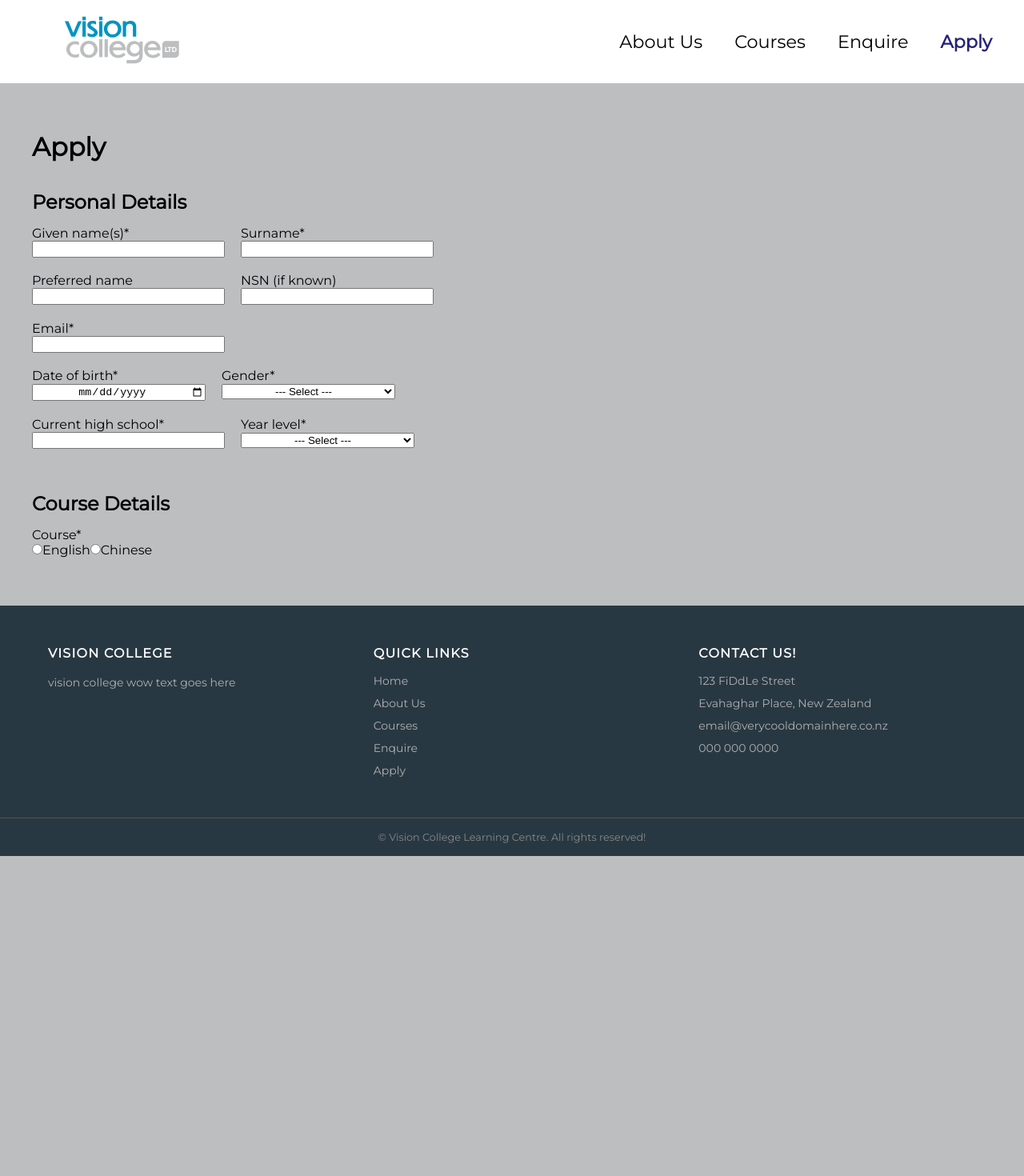
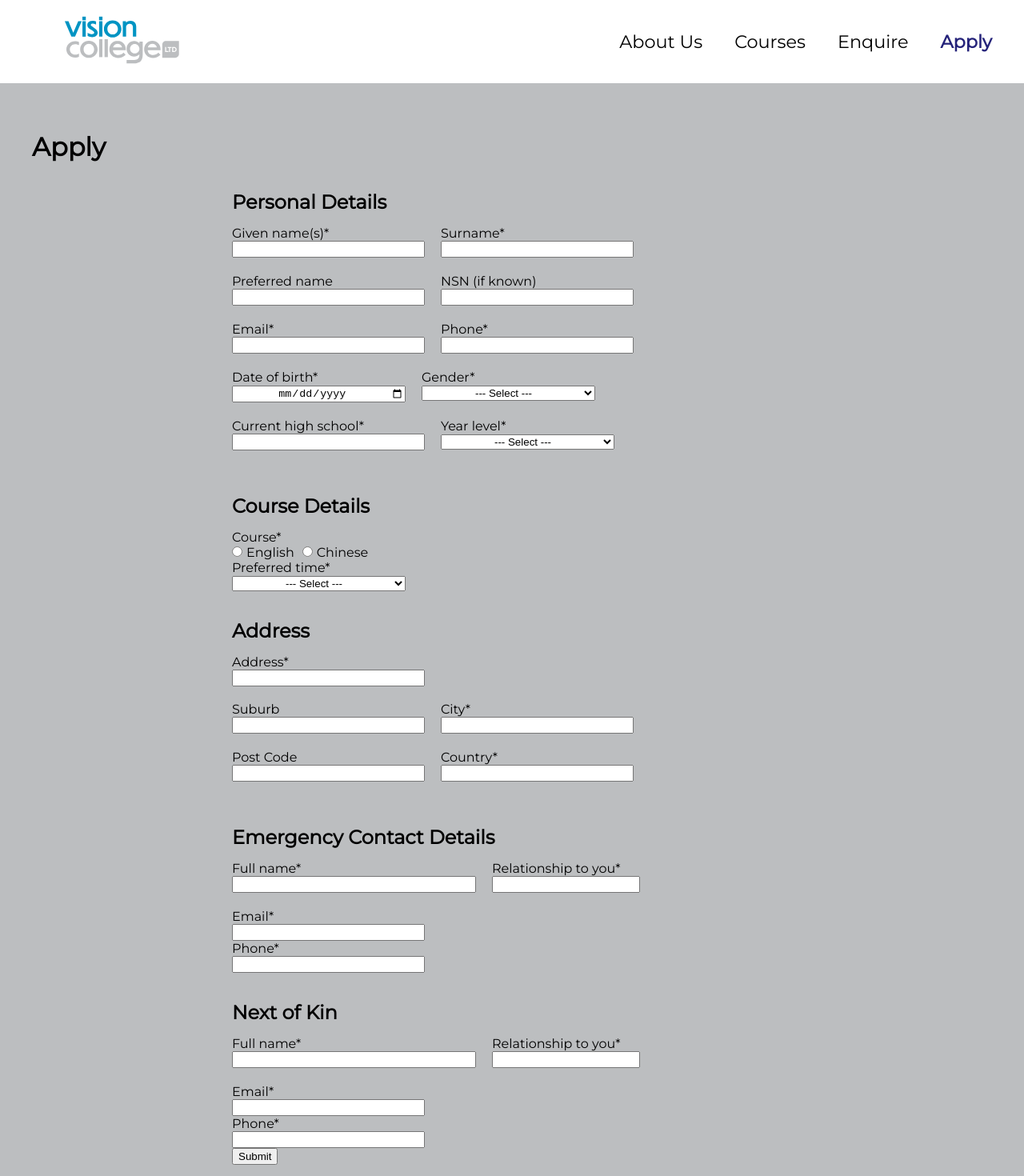
Before and after one commit to finnhagard/AS91907, a React app in the folder frontend/: page /apply in a window 1280 px wide. Shown: the top 1470 px of the page at 80% size. Before the commit the page ends 1070 px from the top, so only its background shows below. Built offline with nearby package versions, Linux system fonts and the light colour scheme; the HTML template or start-up script is replaced by a standard one.

Commit message:
continue wip application form

```diff
--- a/frontend/src/content/Apply.css
+++ b/frontend/src/content/Apply.css
@@ -20,16 +20,46 @@
 .multi-column{
     display: inline-block;
     padding-right: 20px;
-    padding-bottom: 20px;
+    margin-bottom: 20px;
+    /*margin-top: 10px;*/
 }
+
 
 h2{
     padding: 15px 0;
     font-size: 1.5rem;
+    margin-top:20px;
 }
 
-.dategenderyear{
+.dropdown{
     /*if wanting to realign with email, 217px!!!!*/
     width: 217px;
     text-align: center;
 }
+input[type=radio]{
+    padding-top: 10px;
+}
+
+.radio-label{
+    padding-left: 5px;
+    padding-right: 10px;
+    padding-top: 10px;
+}
+
+.form{
+    text-align: left;
+    max-width: 700px;
+    margin: 0 auto;
+}
+
+.form > div{
+    margin-bottom: 20px;
+    margin-top:20px;
+}
+
+input[type=text]:focus,input[type=tel]:focus,input[type=email]:focus,select:focus {
+    border: 2px solid #0c4166;
+    outline: none;
+}
+
+/*make all this pretty!!!!!!*/
--- a/frontend/src/content/Apply.jsx
+++ b/frontend/src/content/Apply.jsx
@@ -1,4 +1,5 @@
 import "./Apply.css";
+//oi quit messing with my branch
 
 function Apply() {
     return (
@@ -8,40 +9,60 @@ function Apply() {
                 <div className="form">
                     <form>
                         <h2>Personal Details</h2>
+
                         <div className="multi-column">
                             <label htmlFor="givenname">Given name(s)*</label><br></br>
-                            <input type="text" id="givenname" name="givenname" size="27" required/><br></br><br></br>
+                            <input type="text" id="givenname" name="givenname" size="27" required/>
+                        </div>
+
+                        <div className="multi-column">
+                            <label htmlFor="surname">Surname*</label><br></br>
+                            <input type="text" id="surname" name="surname" size="27" required/>
+                        </div>
+
+                        <div className="multi-column">
                             <label htmlFor="prefname">Preferred name</label><br></br>
                             <input type="text" id="prefname" name="prefname" size="27"/>
                         </div>
+
                         <div className="multi-column">
-                            <label htmlFor="surname">Surname*</label><br></br>
-                            <input type="text" id="surname" name="surname" size="27" required/><br></br><br></br>
                             <label htmlFor="nsn">NSN (if known)</label><br></br>
-                            <input type="text" id="nsn" name="nsn" size="27" /><br></br>
-                        </div><br></br>
-                        <label htmlFor="email">Email*</label><br></br>
-                        <input type="email" id="email" name="email" size="27" required/><br></br><br></br>
+                            <input type="text" id="nsn" name="nsn" size="27" />
+                        </div>
+
+                        <div className="multi-column">
+                            <label htmlFor="email">Email*</label><br></br>
+                            <input type="email" id="email" name="email" size="27" required/>
+                        </div>
+
+                        <div className="multi-column">
+                            <label htmlFor="phone">Phone*</label><br></br>
+                            <input type="tel" id="phone" name="phone" size="27" required/>
+                        </div>
+
                         <div className="multi-column">
                             <label htmlFor="birthday">Date of birth*</label><br></br>
-                            <input type="date" id="birthday" name="birthday" className="dategenderyear" required/>
+                            <input type="date" id="birthday" name="birthday" className="dropdown" required/>
                         </div>
+
                         <div className="multi-column">
                             <label htmlFor="gender">Gender*</label><br></br>
-                            <select id="gender" name="gender" className="dategenderyear" required>
+                            <select id="gender" name="gender" className="dropdown" required>
                                 <option value="">--- Select ---</option>
                                 <option value="male">Male</option>
                                 <option value="female">Female</option>
                                 <option value="other">Other</option>
                             </select>
-                        </div><br></br>
+                        </div>
+
                         <div className="multi-column">
                           <label htmlFor="school">Current high school*</label><br></br>
                           <input type="text" id="school" name="school" size="27" required/>
                         </div>
+
                         <div className="multi-column">
                             <label htmlFor="year">Year level*</label><br></br>
-                            <select id="year" name="year" className="dategenderyear" required>
+                            <select id="year" name="year" className="dropdown" required>
                                 <option value="">--- Select ---</option>
                                 <option value="year9">Year 9</option>
                                 <option value="year10">Year 10</option>
@@ -49,15 +70,102 @@ function Apply() {
                                 <option value="year12">Year 12</option>
                                 <option value="year13">Year 13</option>
                             </select>
-                        </div><br></br><br></br>
+                        </div>
+
+
                         <h2>Course Details</h2>
+
                         <div>
                             <label htmlFor="course">Course*</label><br></br>
                             <input type="radio" id="english" name="course" value="English"/>
-                            <label htmlFor="english">English</label>
-                            <input type="radio" id="chinese" name="course" value="English"/>
-                            <label htmlFor="chinese">Chinese</label>
+                            <label htmlFor="english" className="radio-label">English</label>
+                            <input type="radio" id="chinese" name="course" value="Chinese"/>
+                            <label htmlFor="chinese" className="radio-label">Chinese</label>
                         </div>
+
+                        <div>
+                            <label htmlFor="time">Preferred time*</label><br></br>
+                            <select id="time" name="time" className="dropdown" required>
+                                <option value="">--- Select ---</option>
+                                <option value="option1">Monday afternoon</option>
+                                <option value="option2">Wednesday afternoon</option>
+                                <option value="option3">Saturday morning</option>
+                            </select>
+                        </div>
+
+                        <div>
+                            <h2>Address</h2>
+
+                            <label htmlFor="address">Address*</label><br></br>
+                            <input type="text" id="address" name="address" size="27" required/><br></br><br></br>
+
+                            <div className="multi-column">
+                                <label htmlFor="suburb">Suburb</label><br></br>
+                                <input type="text" id="suburb" name="suburb" size="27"/>
+                            </div>
+
+                            <div className="multi-column">
+                                <label htmlFor="city">City*</label><br></br>
+                                <input type="text" id="city" name="city" size="27" required/>
+                            </div>
+
+                            <div className="multi-column">
+                                <label htmlFor="postcode">Post Code</label><br></br>
+                                <input type="text" id="postcode" name="postcode" size="27"/>
+                            </div>
+
+                            <div className="multi-column">
+                                <label htmlFor="country">Country*</label><br></br>
+                                <input type="text" id="country" name="country" size="27" required/>
+                            </div>
+                        </div>
+
+
+                        <h2>Emergency Contact Details</h2>
+
+                        <div className="multi-column">
+                            <label htmlFor="contactname">Full name*</label><br></br>
+                            <input type="text" id="contactname" name="contactname" size="35" required/>
+                        </div>
+
+                        <div className="multi-column">
+                            <label htmlFor="relationship">Relationship to you*</label><br></br>
+                            <input type="text" id="relationship" name="relationship" size="20" required/>
+                        </div>
+
+                        <div className>
+                            <label htmlFor="contactemail">Email*</label><br></br>
+                            <input type="email" id="contactemail" name="contactemail" size="27" required/>
+                        </div>
+
+                        <div className>
+                            <label htmlFor="contactphone">Phone*</label><br></br>
+                            <input type="tel" id="contactphone" name="contactphone" size="27" required/>
+                        </div>
+
+
+                        <h2>Next of Kin</h2>
+
+                        <div className="multi-column">
+                            <label htmlFor="nokname">Full name*</label><br></br>
+                            <input type="text" id="nokname" name="nokname" size="35" required/>
+                        </div>
+
+                        <div className="multi-column">
+                            <label htmlFor="nokrelationship">Relationship to you*</label><br></br>
+                            <input type="text" id="nokrelationship" name="nokrelationship" size="20" required/>
+                        </div>
+
+                        <div>
+                            <label htmlFor="nokemail">Email*</label><br></br>
+                            <input type="email" id="nokemail" name="nokemail" size="27" required/>
+                        </div>
+
+                        <div>
+                            <label htmlFor="nokphone">Phone*</label><br></br>
+                            <input type="tel" id="nokphone" name="nokphone" size="27" required/>
+                        </div>
+                        <input type="submit" value="Submit"/>
                     </form>
                 </div>
             </section>
```
